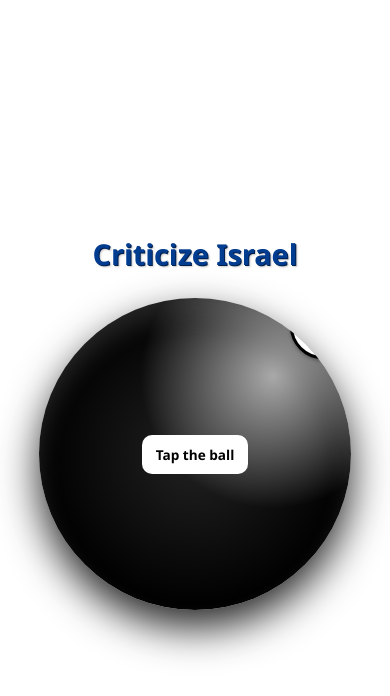
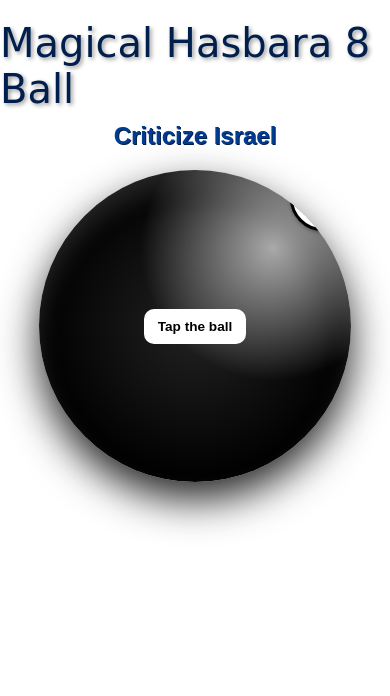
Before and after one commit to joshbloch/magic-hasbara-ball, a plain HTML site: page index.html in a window 390 px wide. Drawn offline with Linux system fonts and the light colour scheme; a web font is replaced by a local one.

Commit message:
Updated UI with title, 3D ball, menorah rain, and styling tweaks

```diff
--- a/index.html
+++ b/index.html
@@ -5,14 +5,16 @@
   <title>Magical Hasbara 8-Ball</title>
   <meta name="viewport" content="width=device-width, initial-scale=1.0">
 
+  <!-- Hebrew-style display font -->
+  <link href="https://fonts.googleapis.com/css2?family=Libre+Barcode+Hebrew+Text&display=swap" rel="stylesheet">
+
   <style>
     body {
       margin: 0;
       padding: 0;
-      font-family: 'Segoe UI', Tahoma, Geneva, Verdana, sans-serif;
+      font-family: sans-serif;
       display: flex;
       flex-direction: column;
-      justify-content: center;
       align-items: center;
       min-height: 100vh;
       background: white;
@@ -20,15 +22,23 @@
       position: relative;
     }
 
-    /* "Criticize Israel" label above ball */
+    /* Fancy Title at Top */
+    .main-title {
+      font-family: 'Libre Barcode Hebrew Text', cursive;
+      font-size: 3.5rem;
+      color: #001f4d;
+      text-shadow: 2px 2px 4px rgba(0,0,0,0.4);
+      margin-top: 20px;
+      margin-bottom: 10px;
+      user-select: none;
+    }
+
     .label {
-      font-size: 2.2rem;
-      font-weight: 900;
-      color: #003c8f; /* distinct deep blue */
-      text-shadow:
-        1px 1px 0 #001f4d,
-        2px 2px 2px rgba(0,0,0,0.2);
-      margin-bottom: 25px;
+      font-size: 2rem;
+      font-weight: bold;
+      color: #003c8f;
+      text-shadow: 1px 1px 0 #001f4d;
+      margin-bottom: 20px;
       user-select: none;
     }
 
@@ -38,26 +48,21 @@
       height: 80vw;
       max-height: 320px;
       border-radius: 50%;
-
-      /* 3D shading with imagined light from top right */
       background:
         radial-gradient(circle at 75% 25%, rgba(255,255,255,0.65), transparent 40%),
         radial-gradient(circle at 50% 50%, #222, #000 70%);
       box-shadow:
         inset 0 15px 25px rgba(255,255,255,0.15),
         0 18px 40px rgba(0,0,0,0.85);
-
       position: relative;
       display: flex;
       justify-content: center;
       align-items: center;
       cursor: pointer;
-      user-select: none;
+      overflow: hidden;
       z-index: 10;
-      overflow: hidden;  /* crucial for clipping the "8" */
     }
 
-    /* White circle with '8' painted partially inside the ball */
     .ball::before {
       content: "8";
       position: absolute;
@@ -81,7 +86,6 @@
       z-index: 20;
     }
 
-    /* Answer box styling */
     .answer {
       position: absolute;
       color: black;
@@ -96,7 +100,6 @@
       user-select: none;
     }
 
-    /* Flashing menorahs container */
     .menorahs {
       position: absolute;
       top: 50%;
@@ -105,7 +108,6 @@
       display: flex;
       gap: 12px;
       z-index: 25;
-      user-select: none;
     }
 
     .menorah {
@@ -115,22 +117,16 @@
       filter: drop-shadow(0 0 2px #0047ab);
       animation: menorah-flash 1.5s infinite;
     }
-    .menorah:nth-child(1) {
-      animation-delay: 0s;
-    }
-    .menorah:nth-child(2) {
-      animation-delay: 0.5s;
-    }
-    .menorah:nth-child(3) {
-      animation-delay: 1s;
-    }
+
+    .menorah:nth-child(1) { animation-delay: 0s; }
+    .menorah:nth-child(2) { animation-delay: 0.5s; }
+    .menorah:nth-child(3) { animation-delay: 1s; }
 
     @keyframes menorah-flash {
       0%, 33%, 100% { opacity: 0; }
       16% { opacity: 1; }
     }
 
-    /* Menorah rain container */
     .rain {
       pointer-events: none;
       position: fixed;
@@ -140,7 +136,6 @@
       height: 100vh;
       overflow: visible;
       z-index: 5;
-      user-select: none;
     }
 
     .rain img {
@@ -160,26 +155,29 @@
     }
 
     @media (max-width: 500px) {
+      .main-title {
+        font-size: 2.5rem;
+      }
+      .label {
+        font-size: 1.5rem;
+      }
       .answer {
         font-size: 0.85rem;
-      }
-
-      .label {
-        font-size: 1.8rem;
       }
     }
   </style>
 </head>
 <body>
 
+  <div class="main-title">Magical Hasbara 8 Ball</div>
   <div class="label">Criticize Israel</div>
 
   <div class="ball" id="ball">
     <div class="answer" id="answer">Tap the ball</div>
     <div class="menorahs" id="menorahs" style="display:none;">
-      <img src="https://upload.wikimedia.org/wikipedia/commons/8/8b/Menorah_Icon_Blue.svg" alt="Menorah" class="menorah" />
-      <img src="https://upload.wikimedia.org/wikipedia/commons/8/8b/Menorah_Icon_Blue.svg" alt="Menorah" class="menorah" />
-      <img src="https://upload.wikimedia.org/wikipedia/commons/8/8b/Menorah_Icon_Blue.svg" alt="Menorah" class="menorah" />
+      <img src="https://upload.wikimedia.org/wikipedia/commons/8/8b/Menorah_Icon_Blue.svg" class="menorah" />
+      <img src="https://upload.wikimedia.org/wikipedia/commons/8/8b/Menorah_Icon_Blue.svg" class="menorah" />
+      <img src="https://upload.wikimedia.org/wikipedia/commons/8/8b/Menorah_Icon_Blue.svg" class="menorah" />
     </div>
   </div>
 
@@ -188,7 +186,6 @@
   <audio id="sound" src="https://cdn.pixabay.com/download/audio/2022/03/15/audio_7981d15c07.mp3?filename=short-trumpet-fanfare-6714.mp3" preload="auto"></audio>
 
   <script>
-    // Responses (sample 20 — expand with more as needed)
     const responses = [
       "That's antisemitism.",
       "Israel has the right to defend itself.",
@@ -200,24 +197,18 @@
       "You're singling out Jews.",
       "That’s a double standard.",
       "This is about security, not apartheid.",
-      "Criticism is often a mask for hate.",
-      "Israel's actions are legal under international law.",
-      "You're ignoring rocket attacks on civilians.",
-      "Palestinian leadership bears responsibility.",
-      "Israel is committed to peace talks.",
-      "Many countries support Israel's stance.",
-      "You can't deny Israel’s technological advances.",
-      "What about Israel's humanitarian aid?",
-      "Comparing Israel to Nazis is offensive.",
-      "You're ignoring the complexity of the conflict."
+      // Add up to 100+ responses if needed
     ];
 
-    // Rain menorah setup variables
+    const ball = document.getElementById("ball");
+    const answer = document.getElementById("answer");
+    const sound = document.getElementById("sound");
+    const menorahsEl = document.getElementById('menorahs');
     const rainContainer = document.getElementById('rain');
-    const rainCount = 60; // 200% more rain means 60 instead of 20
+
     const menorahImgSrc = 'https://upload.wikimedia.org/wikipedia/commons/8/8b/Menorah_Icon_Blue.svg';
+    const rainCount = 60;
 
-    // Create rain menorahs
     function createRain() {
       for (let i = 0; i < rainCount; i++) {
         const menorah = document.createElement('img');
@@ -231,22 +222,13 @@
       }
     }
 
-    // Clear rain menorahs
     function clearRain() {
       while (rainContainer.firstChild) {
         rainContainer.removeChild(rainContainer.firstChild);
       }
     }
 
-    // Flashing menorahs while "thinking"
-    const menorahsEl = document.getElementById('menorahs');
-
-    const ball = document.getElementById("ball");
-    const answer = document.getElementById("answer");
-    const sound = document.getElementById("sound");
-
     ball.addEventListener("click", () => {
-      // If already "thinking", ignore clicks
       if (ball.classList.contains('processing')) return;
 
       ball.classList.add('processing');
@@ -255,22 +237,16 @@
       clearRain();
       createRain();
 
-      // After 3 seconds show answer and stop rain & menorah animation
       setTimeout(() => {
-        // Play sound
         sound.currentTime = 0;
         sound.play().catch(e => console.error("Sound error:", e));
-
-        // Random answer
         const randomIndex = Math.floor(Math.random() * responses.length);
         answer.textContent = responses[randomIndex];
-
         menorahsEl.style.display = "none";
         clearRain();
         ball.classList.remove('processing');
       }, 3000);
     });
-
   </script>
 </body>
 </html>
```
